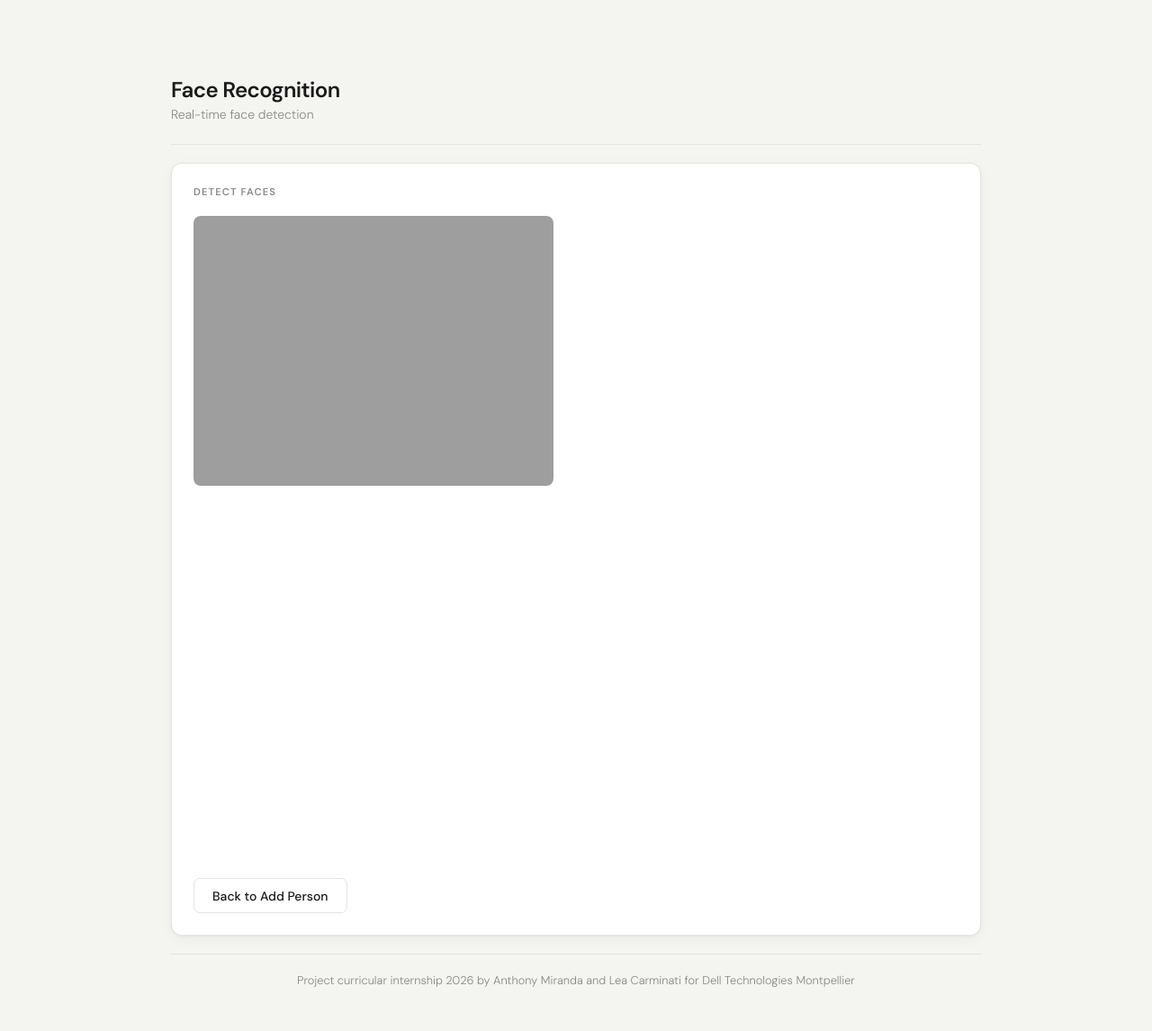
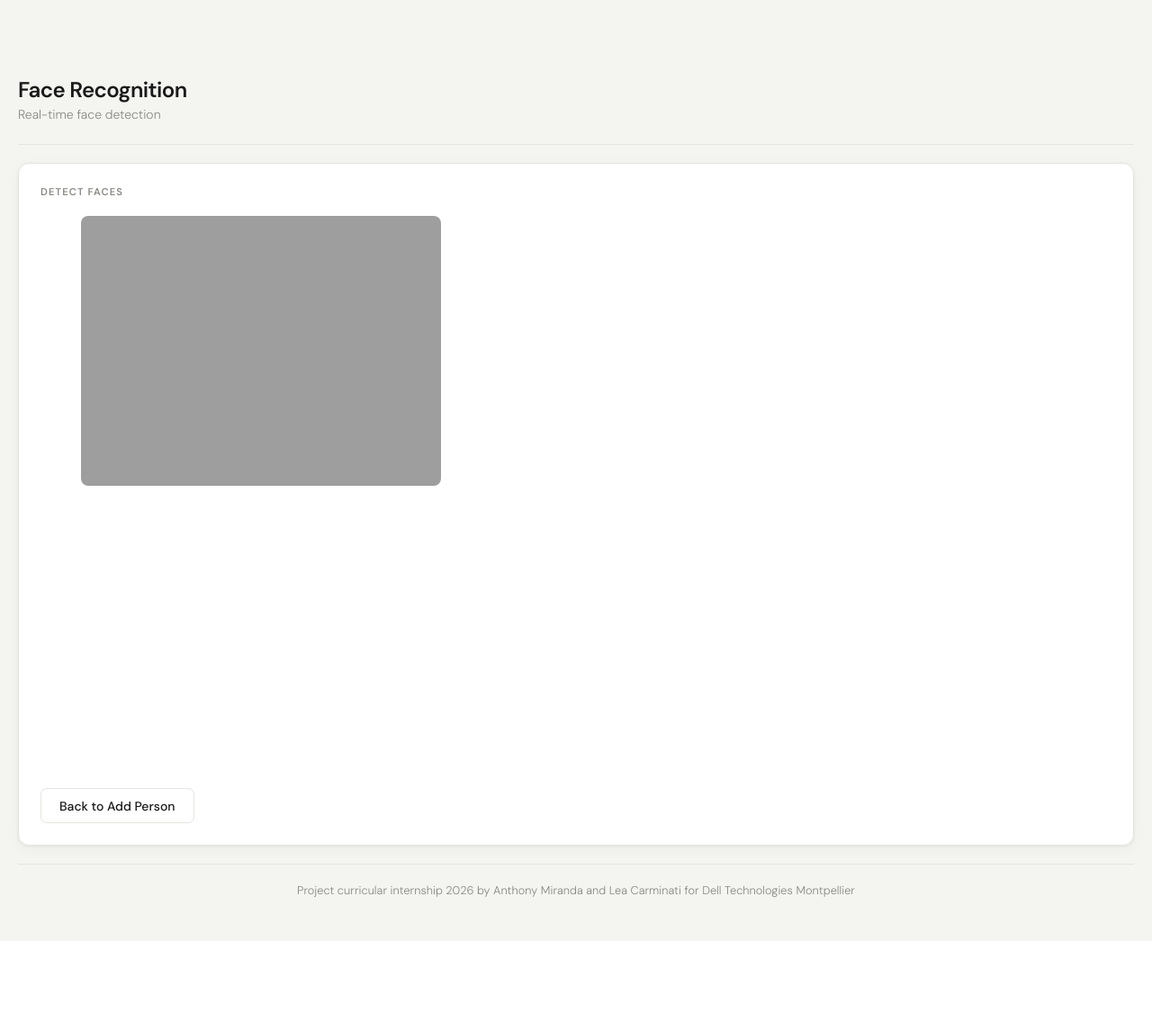
Before and after one commit to Anthony253400/Reconnaissance-Faciale-Projet-Dell-Technologies, a PHP site: page /detection.html in a window 1280 px wide. Shown: the whole page at 90% size. After the commit the page ends 1046 px from the top, so only its background shows below. Run offline with PHP 8.4, Linux system fonts and the light colour scheme.

Commit message:
taille feed

```diff
--- a/siteWeb/detection.html
+++ b/siteWeb/detection.html
@@ -5,11 +5,12 @@
     <title>Face Recognition — Detect</title>
     <link rel="stylesheet" href="style.css">
     <style>
+        /* {border : red dotted 1px}
         /* riquadro originale — invariato */
         .detection-wrapper {
             position: relative;
-            width: 960px;
-            height: 720px;
+            width: 1100px;
+            height: 620px;
             margin: 0 auto ;
         }
         .detection-wrapper video,
@@ -35,11 +36,11 @@
 
 
         <div class="detection-wrapper">
-            <img id="feed" style="border-radius: 8px; width:640 ;height:480 ;max-width: 100%;">
+            <img id="feed" style="border-radius: 8px; width:20 ;height:20 ;max-width: 100%;">
         </div>
 
 
-        <canvas id="capture" width="640" height="480" style="display:none;"></canvas>
+        <canvas id="capture" width="20" height="20" style="display:none;"></canvas>
 
 
         <div class="btn-row">
--- a/siteWeb/style.css
+++ b/siteWeb/style.css
@@ -45,7 +45,7 @@ body {
 
 /* ── Container ── */
 .container {
-  max-width: 900px;
+  max-width: 1500px;
   margin: 0 auto;
   display: flex;
   flex-direction: column;
```
